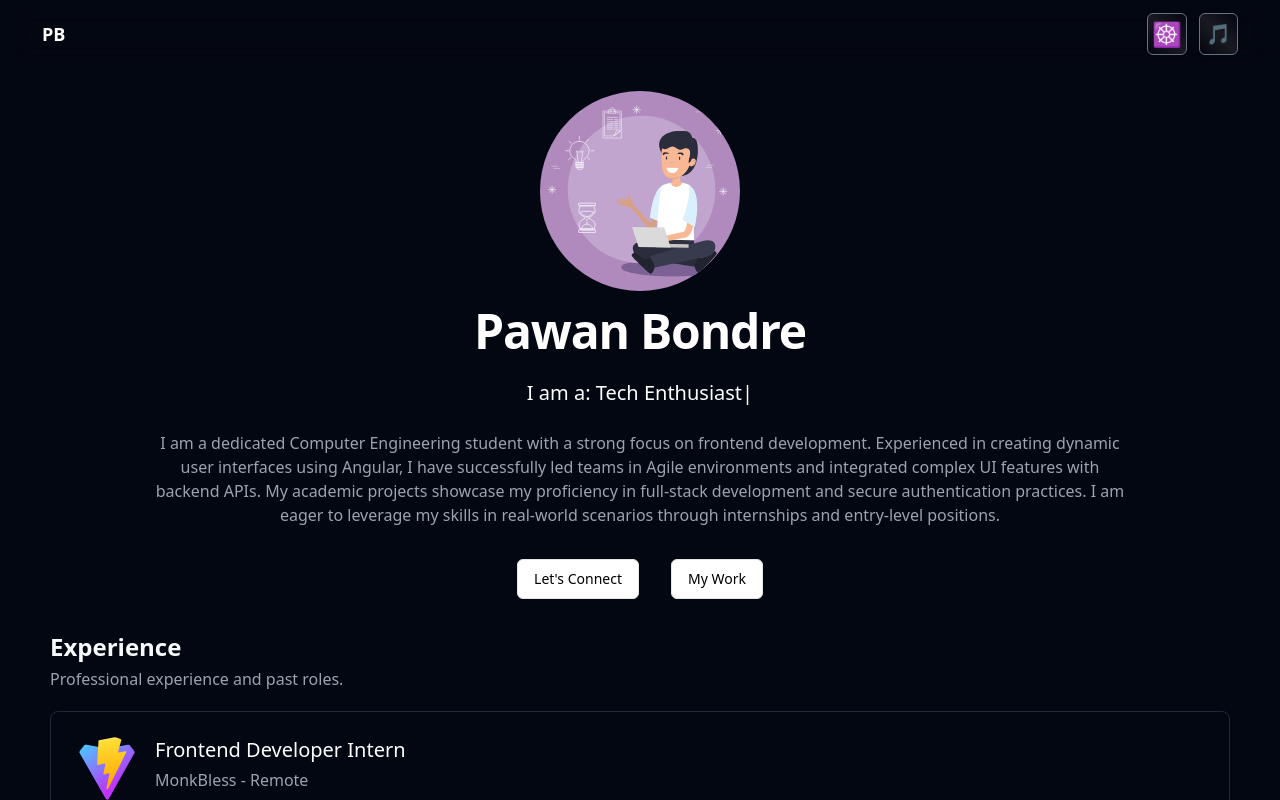
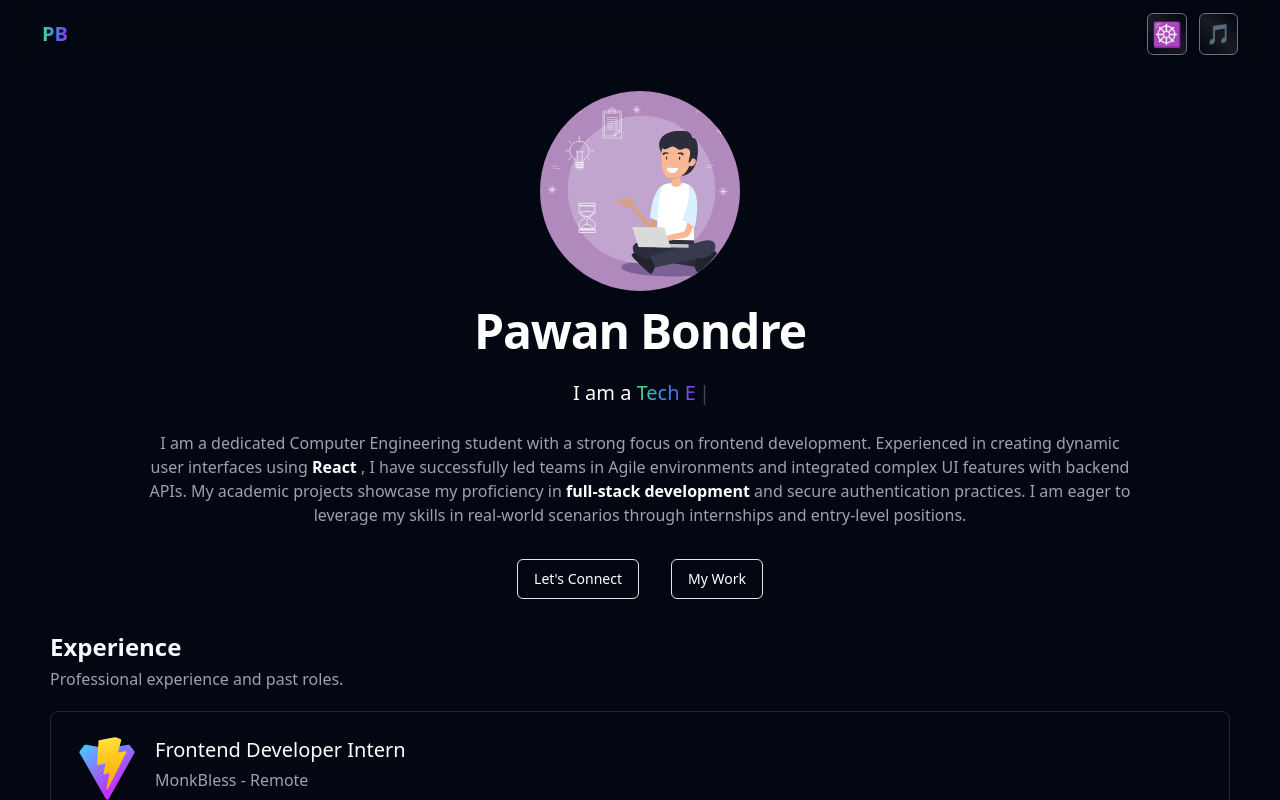
Before and after one commit to pawanbondre67/pawanbondre, a React (Vite) app: page / in a window 1280 px wide. Shown: the top 800 px of the page. Built offline with nearby package versions, Linux system fonts and the light colour scheme.

Commit message:
typeWriter added

```diff
--- a/package.json
+++ b/package.json
@@ -22,6 +22,7 @@
     "react-icons": "^5.3.0",
     "react-router-dom": "^6.27.0",
     "react-simple-typewriter": "^5.0.1",
+    "react-type-animation": "^3.2.0",
     "tailwind-merge": "^2.5.3",
     "tailwindcss-animate": "^1.0.7"
   },
--- a/src/components/header/Header.tsx
+++ b/src/components/header/Header.tsx
@@ -34,7 +34,7 @@ const Header: React.FC = () => {
   return (
     <header className="backdrop-blur-md text-white xl:py-2 sticky top-0 flex items-center justify-between px-4 py-3 md:px-6 md:py-4 lg:px-8 lg:py-5 z-50 lg:static">
       <a className="flex items-center gap-2" href="/">
-        <span className="text-lg font-bold text-white">PB</span>
+        <span className="text-xl font-bold bg-gradient-to-r from-green-400 via-blue-500 to-purple-600 bg-clip-text text-transparent">PB</span>
       </a>
 
       <div className="flex gap-3">
--- a/src/components/hero/Hero.tsx
+++ b/src/components/hero/Hero.tsx
@@ -7,11 +7,25 @@ import Services from "../Services/Services"
 import Contact  from "../contact/Contact"
 // import Projects from "../Projects/Projects"
 import { useNavigate } from "react-router-dom"
-
+import {  Cursor, useTypewriter } from 'react-simple-typewriter'
 
 function Hero() {
 
   const navigate = useNavigate();
+const [text] = useTypewriter({
+    words: [
+      'Frontend Developer',
+      'Tech Enthusiast',
+      'Full Stack Developer',
+      'learner',
+      'Computer Science Student',
+    ],
+    loop: true,
+    typeSpeed: 120,
+    deleteSpeed: 80,
+
+  });
+
 
   const handleViewProjects = () => {
     navigate(`/projects`);
@@ -24,26 +38,27 @@ function Hero() {
             Pawan Bondre
         </h1>
 
-          <div className="py-2 font-medium text-xl">
-            I am a: <span>Tech Enthusiast</span>
-            <span className="typed-cursor typed-cursor--blink" aria-hidden="true">
-            |</span>
+        <div className="py-2 font-medium text-xl">
+  <span>
+    I am a{' '}
+    <span className="bg-gradient-to-r from-green-400 via-blue-500 to-purple-600 bg-clip-text text-transparent">{text}</span>
+    <span><Cursor/></span>
+  </span>
+</div>
 
-          </div>
-
-            <p className=" text-base text-gray-400 px-5 lg:max-w-screen-lg lg:mx-auto">I am a dedicated Computer Engineering student with a strong focus on frontend development. Experienced in creating dynamic user interfaces using Angular, I have successfully led teams in Agile environments and integrated complex UI features with backend APIs. My academic projects showcase my proficiency in full-stack development and secure authentication practices. I am eager to leverage my skills in real-world scenarios through internships and entry-level positions.
+            <p className=" text-base text-gray-400 px-5 lg:max-w-screen-lg lg:mx-auto">I am a dedicated Computer Engineering student with a strong focus on frontend development. Experienced in creating dynamic user interfaces using <span className="font-bold text-white"> React </span>, I have successfully led teams in Agile environments and integrated complex UI features with backend APIs. My academic projects showcase my proficiency in <span className="font-bold text-white">full-stack development </span> and secure authentication practices. I am eager to leverage my skills in real-world scenarios through internships and entry-level positions.
                 </p>
 
 
                 <div className="flex justify-center gap-8">
                   <div  className="text-black mt-4" >
                     <a href="#contact">
-                    <Button variant="outline">Let's Connect</Button>
+                    <Button variant="outline" className="hover:text-white bg-clip-text text-transparent">Let's Connect</Button>
                       </a>
                  </div>
                  <div  className="text-black mt-4" >
 
-                    <Button variant="outline" onClick={handleViewProjects} >My Work</Button>
+                    <Button variant="outline" onClick={handleViewProjects} className="hover:text-white bg-clip-text text-transparent" >My Work</Button>
 
                  </div></div>
 
```
Also changed, not shown: 1 other file (tests, documents, lock files or other folders).
